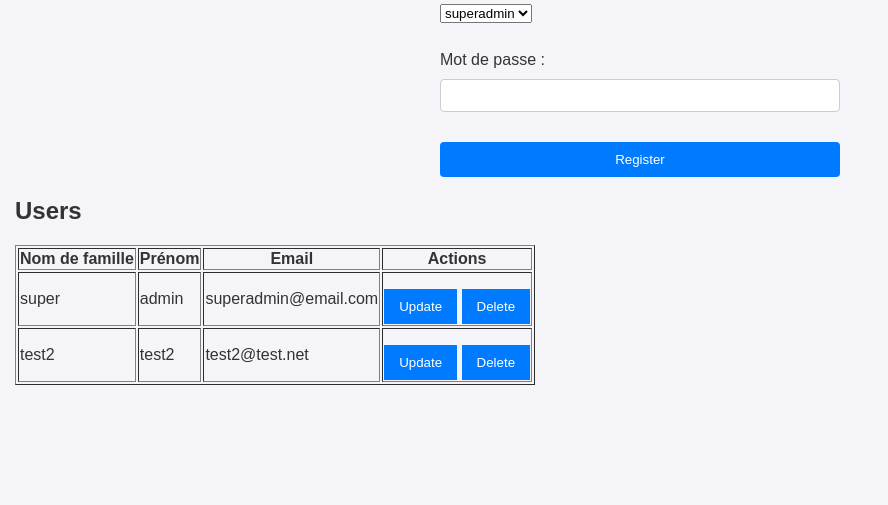
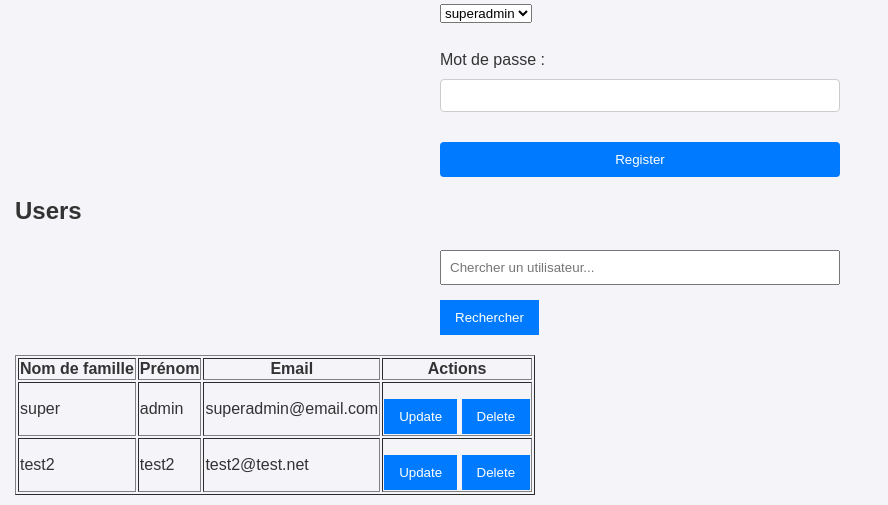
Before and after one commit to FunsizedWrath/projet_solution_applicative, a PHP site: page /backoffice/manage_client.php in a window 1280 px wide. Shown: the part 1002-1507 px from the top of the page, without its empty margins (0-888 px from the left). Before the commit the page ends 1387 px from the top, so only its background shows below. Run offline with PHP 8.4, Linux system fonts and the light colour scheme; a user stored in the database is signed in; data comes from the database, SQL or seed files in the repository.

Commit message:
feat: user search

```diff
--- a/backoffice/manage_client.php
+++ b/backoffice/manage_client.php
@@ -73,6 +73,16 @@ $roles = array_filter($roles, function ($r) use ($role) {
 
 // Fetch users
 $users = $pdo->query("SELECT * FROM users")->fetchAll(PDO::FETCH_ASSOC);
+
+$search_term = "";
+$search_term = $_GET['search'] ?? null;
+if ($search_term != null) {
+    $search_term = htmlspecialchars($search_term);
+    $stmt = $pdo->prepare("SELECT u.* FROM users u WHERE u.email_user LIKE :search_term OR u.lastname_user LIKE :search_term OR u.name_user LIKE :search_term");
+    $stmt->execute(['search_term' => '%' . $search_term . '%']);
+    $users = $stmt->fetchAll(PDO::FETCH_ASSOC);
+}
+
 ?>
 
 <!DOCTYPE html>
@@ -130,6 +140,15 @@ $users = $pdo->query("SELECT * FROM users")->fetchAll(PDO::FETCH_ASSOC);
     </form>
 
     <h2>Users</h2>
+    <div class="search-container">
+        <form method="GET" action="">
+            <input type="text" name="search" placeholder="Chercher un utilisateur..." value="<?php echo htmlspecialchars($_GET['search'] ?? ''); ?>">
+            <button type="submit">Rechercher</button>
+        </form>
+    </div>
+    <?php if (count($users) < 1): ?>
+        Aucun utilisateur trouvé.
+    <?php else: ?>
     <table border="1">
         <thead>
             <tr>
@@ -160,5 +179,6 @@ $users = $pdo->query("SELECT * FROM users")->fetchAll(PDO::FETCH_ASSOC);
             <?php endforeach; ?>
         </tbody>
     </table>
+    <?php endif; ?>
 </body>
 </html></form></td></tbody></form>
--- a/backoffice/manage_library.php
+++ b/backoffice/manage_library.php
@@ -84,14 +84,12 @@ include '../database/document_type_enum.php';
 
 $result = [];
 $search_term = "";
-if ($_SERVER['REQUEST_METHOD'] === 'GET') {
 $search_term = $_GET['search'] ?? null;
 if ($search_term != null) {
     $search_term = htmlspecialchars($search_term);
     $stmt = $pdo->prepare("SELECT d.*, b.author_book, b.nbr_words_book, b.publisher_book, di.artist_disk, di.producer_disk, di.director_disk, l.* FROM document d LEFT JOIN book b ON d.id_document = b.id_document LEFT JOIN disk di ON d.id_document = di.id_document LEFT JOIN location l ON d.id_location = l.id_location WHERE d.title_document LIKE :search_term OR d.description_document LIKE :search_term");
     $stmt->execute(['search_term' => '%' . $search_term . '%']);
     $documents = $stmt->fetchAll(PDO::FETCH_ASSOC);
-    }
 }
 ?>
 
--- a/library.php
+++ b/library.php
@@ -12,14 +12,12 @@ $stmt = $pdo->query("SELECT d.*, b.author_book, b.nbr_words_book, b.publisher_bo
 $documents = $stmt->fetchAll(PDO::FETCH_ASSOC);
 
 $search_term = "";
-if ($_SERVER['REQUEST_METHOD'] === 'GET') {
 $search_term = $_GET['search'] ?? null;
 if ($search_term != null) {
     $search_term = htmlspecialchars($search_term);
     $stmt = $pdo->prepare("SELECT d.*, b.author_book, b.nbr_words_book, b.publisher_book, di.artist_disk, di.producer_disk, di.director_disk, l.* FROM document d LEFT JOIN book b ON d.id_document = b.id_document LEFT JOIN disk di ON d.id_document = di.id_document LEFT JOIN location l ON d.id_location = l.id_location WHERE d.title_document LIKE :search_term OR d.description_document LIKE :search_term");
     $stmt->execute(['search_term' => '%' . $search_term . '%']);
     $documents = $stmt->fetchAll(PDO::FETCH_ASSOC);
-    }
 }
 
 $locations = $pdo->query("SELECT * FROM location")->fetchAll(PDO::FETCH_ASSOC);
```
Lines whose indentation alone changed are shown as unchanged.
